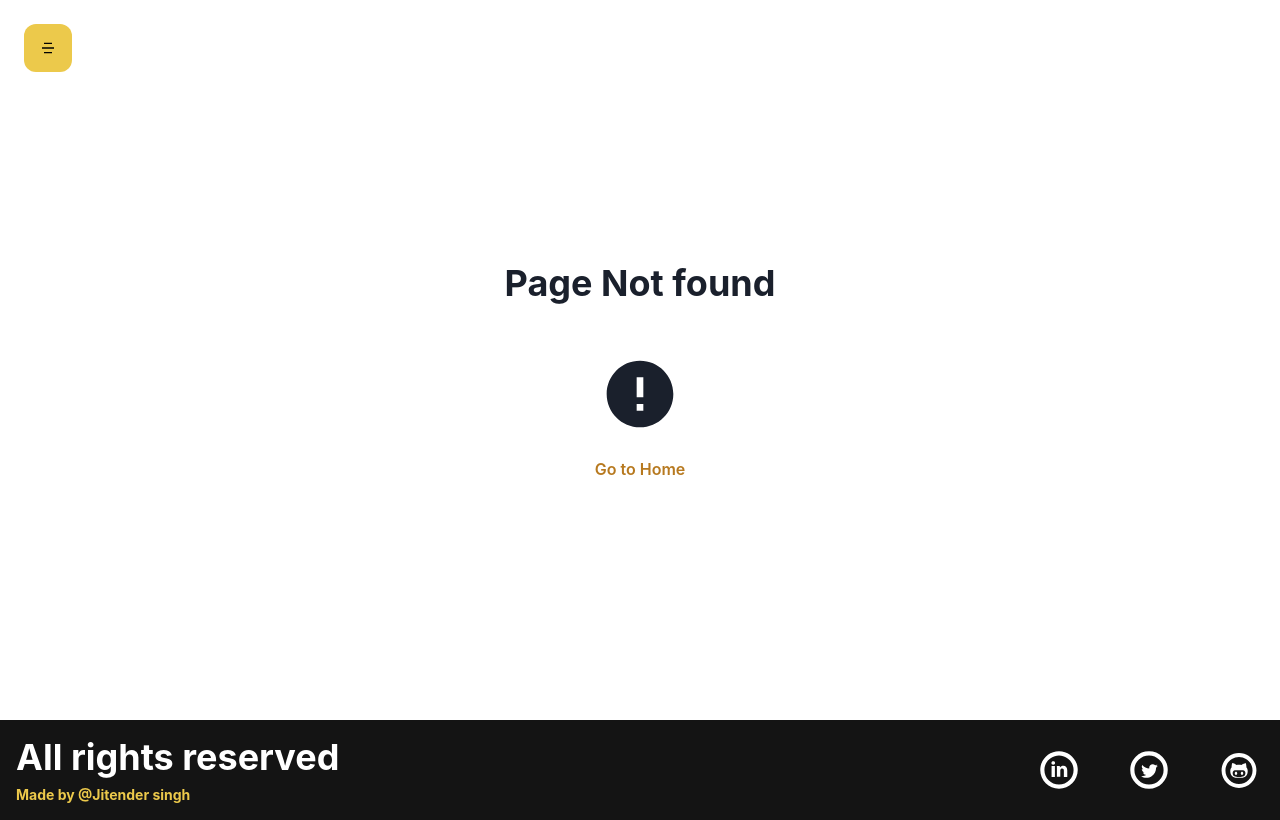
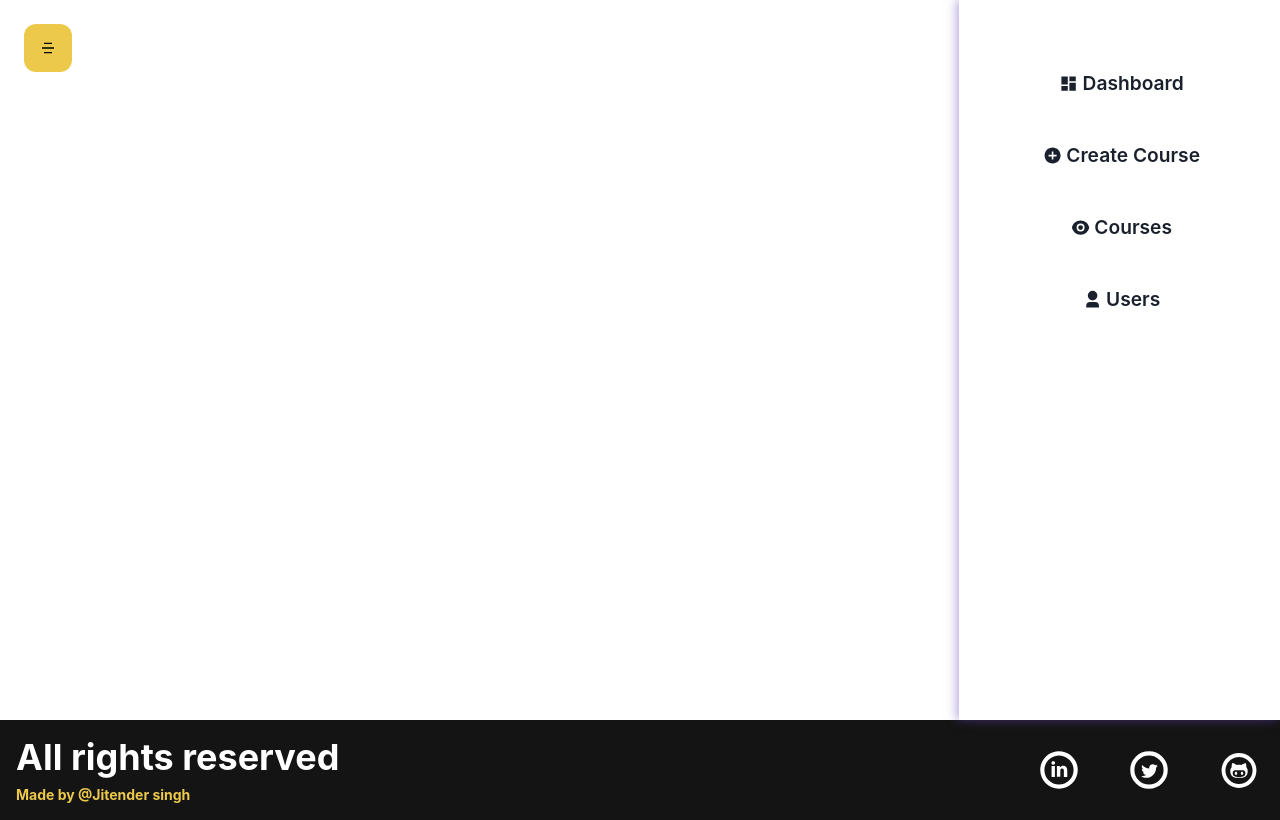
Before and after one commit to jitender1222/VideoStreamingPlatform, a React (Create React App) app in the folder frontend/: page /admin/createCourse in a window 1280 px wide. Before the commit this address had no page. Built offline with nearby package versions, Linux system fonts and the light colour scheme.

Commit message:
Created sidebar and a Admin Dashboard Page

```diff
--- a/frontend/src/App.js
+++ b/frontend/src/App.js
@@ -19,6 +19,10 @@
 import Profile from "./component/Profile/Profile";
 import ChangePassword from "./component/Profile/ChangePassword";
 import UpdateProfile from "./component/Profile/UpdateProfile";
+import Dashboard from "./component/Admin/Dashboard/Dashboard";
+import CreateCourses from "./component/Admin/CreateCourses/CreateCourses";
+import AdminCourses from "./component/Admin/AdminCourses/AdminCourses";
+import Users from "./component/Admin/Users/Users";
 
 function App() {
   return (
@@ -42,6 +46,13 @@
         <Route path="*" element={<NotFound />} />
         <Route path="/paymentsuccess" element={<PaymentSuccess />} />
         <Route path="/paymentfail" element={<PaymentFail />} />
+
+        {/* Admin Routes */}
+
+        <Route path="/admin/dashboard" element={<Dashboard />} />
+        <Route path="/admin/createCourse" element={<CreateCourses />} />
+        <Route path="/admin/courses" element={<AdminCourses />} />
+        <Route path="/admin/users" element={<Users />} />
       </Routes>
       <Footer />
     </BrowserRouter>
--- /dev/null
+++ b/frontend/src/component/Admin/AdminCourses/AdminCourses.jsx
@@ -0,0 +1,19 @@
+import { Box, Button, Grid, VStack } from "@chakra-ui/react";
+import React from "react";
+import SideBar from "../SideBar/SideBar";
+import cursor from "../../../assests/Images/mouse-cursor.png";
+
+const AdminCourses = () => {
+  return (
+    <Grid
+      minH={"90vh"}
+      css={{ cursor: `url(${cursor}),default)` }}
+      templateColumns={["1fr", "5fr 1fr"]}
+    >
+      <Box></Box>
+      <SideBar />
+    </Grid>
+  );
+};
+
+export default AdminCourses;
--- /dev/null
+++ b/frontend/src/component/Admin/CreateCourses/CreateCourses.jsx
@@ -0,0 +1,19 @@
+import { Box, Button, Grid, VStack } from "@chakra-ui/react";
+import React from "react";
+import SideBar from "../SideBar/SideBar";
+import cursor from "../../../assests/Images/mouse-cursor.png";
+
+const CreateCourses = () => {
+  return (
+    <Grid
+      minH={"90vh"}
+      css={{ cursor: `url(${cursor}),default)` }}
+      templateColumns={["1fr", "5fr 1fr"]}
+    >
+      <Box></Box>
+      <SideBar />
+    </Grid>
+  );
+};
+
+export default CreateCourses;
--- /dev/null
+++ b/frontend/src/component/Admin/Dashboard/Dashboard.jsx
@@ -0,0 +1,19 @@
+import { Box, Button, Grid, VStack } from "@chakra-ui/react";
+import React from "react";
+import SideBar from "../SideBar/SideBar";
+import cursor from "../../../assests/Images/mouse-cursor.png";
+
+const Dashboard = () => {
+  return (
+    <Grid
+      minH={"90vh"}
+      css={{ cursor: `url(${cursor}),default)` }}
+      templateColumns={["1fr", "5fr 1fr"]}
+    >
+      <Box></Box>
+      <SideBar />
+    </Grid>
+  );
+};
+
+export default Dashboard;
--- /dev/null
+++ b/frontend/src/component/Admin/SideBar/SideBar.jsx
@@ -0,0 +1,62 @@
+import { Button, VStack } from "@chakra-ui/react";
+import React from "react";
+import {
+  RiAddCircleFill,
+  RiDashboardFill,
+  RiEyeFill,
+  RiUser3Fill,
+} from "react-icons/ri";
+import { Link, useLocation } from "react-router-dom";
+
+function LinkButton({ url, Icon, text, active }) {
+  return (
+    <Link to={`/admin/${url}`}>
+      <Button
+        fontSize={"larger"}
+        variant={"ghost"}
+        colorScheme={active ? "purple" : ""}
+      >
+        <Icon style={{ margin: "4px" }} />
+        {text}
+      </Button>
+    </Link>
+  );
+}
+
+const SideBar = () => {
+  const location = useLocation();
+  return (
+    <VStack
+      spacing={"8"}
+      p={"16"}
+      boxShadow={"-2px 0 10px rgba(107,70,193,0.5)"}
+    >
+      <LinkButton
+        url={"dashboard"}
+        Icon={RiDashboardFill}
+        text={"Dashboard"}
+        active={location.pathname === "/admin/dashboard"}
+      />
+      <LinkButton
+        url={"createcourse"}
+        Icon={RiAddCircleFill}
+        text={"Create Course"}
+        active={location.pathname === "/admin/createcourse"}
+      />
+      <LinkButton
+        url={"courses"}
+        Icon={RiEyeFill}
+        text={"Courses"}
+        active={location.pathname === "/admin/courses"}
+      />
+      <LinkButton
+        url={"users"}
+        Icon={RiUser3Fill}
+        text={"Users"}
+        active={location.pathname === "/admin/users"}
+      />
+    </VStack>
+  );
+};
+
+export default SideBar;
--- /dev/null
+++ b/frontend/src/component/Admin/Users/Users.jsx
@@ -0,0 +1,19 @@
+import { Box, Button, Grid, VStack } from "@chakra-ui/react";
+import React from "react";
+import SideBar from "../SideBar/SideBar";
+import cursor from "../../../assests/Images/mouse-cursor.png";
+
+const Users = () => {
+  return (
+    <Grid
+      minH={"90vh"}
+      css={{ cursor: `url(${cursor}),default)` }}
+      templateColumns={["1fr", "5fr 1fr"]}
+    >
+      <Box></Box>
+      <SideBar />
+    </Grid>
+  );
+};
+
+export default Users;
```
Also changed, not shown: frontend/src/assests/Images/mouse-cursor.png (added).
